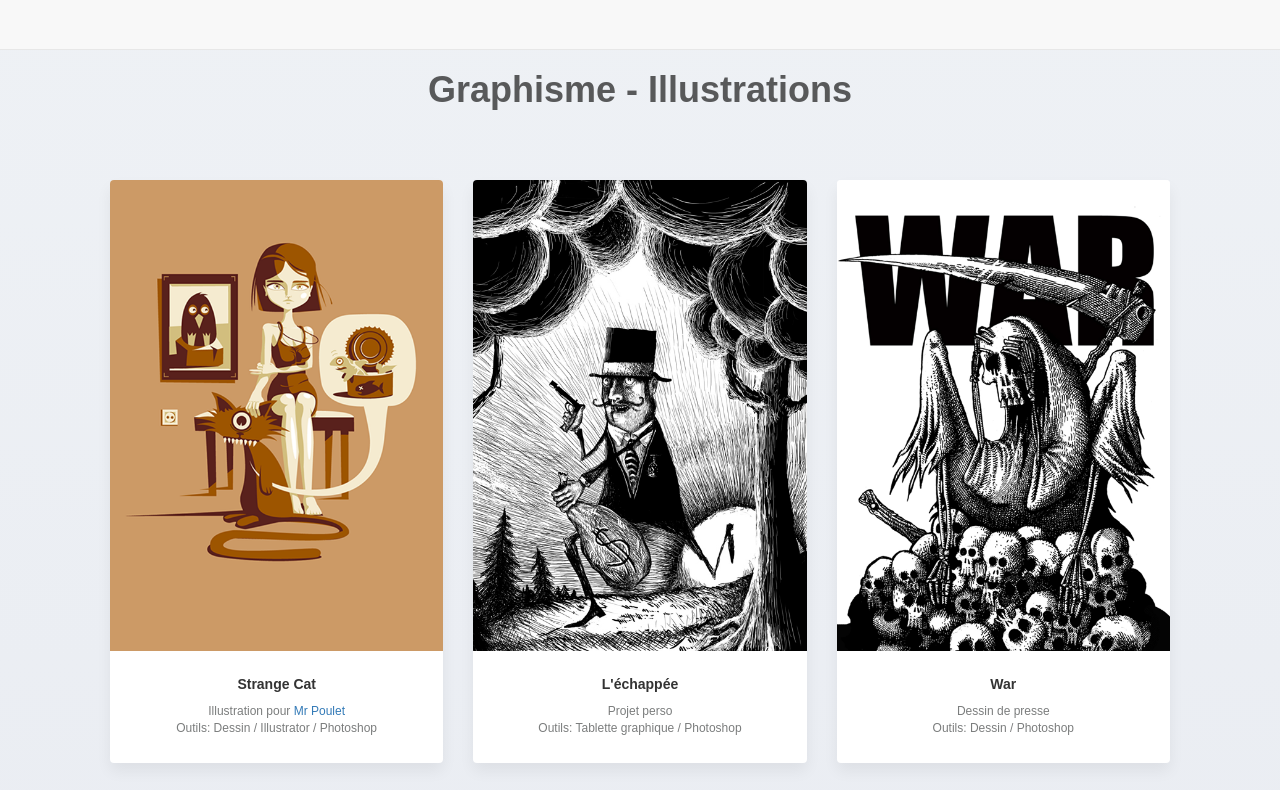
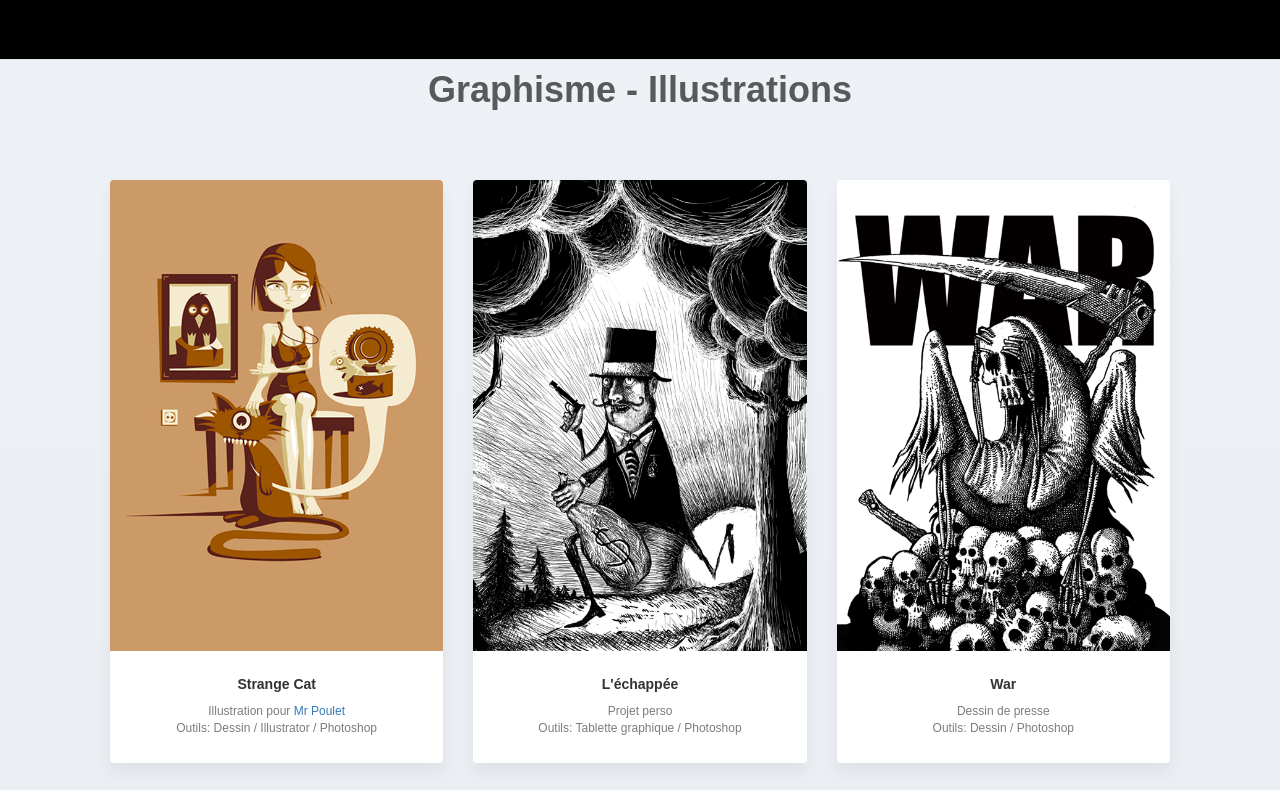
Before and after one commit to DouardAlexandre/bootstrap-gallery, a plain HTML site: page index.html in a window 1280 px wide. Shown: the top 790 px of the page. Drawn offline with nearby package versions, Linux system fonts and the light colour scheme; some packages are replaced by stand-ins of ours; a script that the page names is missing; a web font is replaced by a local one.

Commit message:
Update style.css

```diff
--- a/style.css
+++ b/style.css
@@ -3,7 +3,12 @@ body {
     min-height: 100vh;
     font: normal 16px sans-serif;
 }
-
+#mainNav{
+    Background-color:black;
+    width:100%;
+    height:6rem;
+    color:white;
+}
 .gallery-container h1 {
     text-align: center;
     margin-top: 70px;
```
